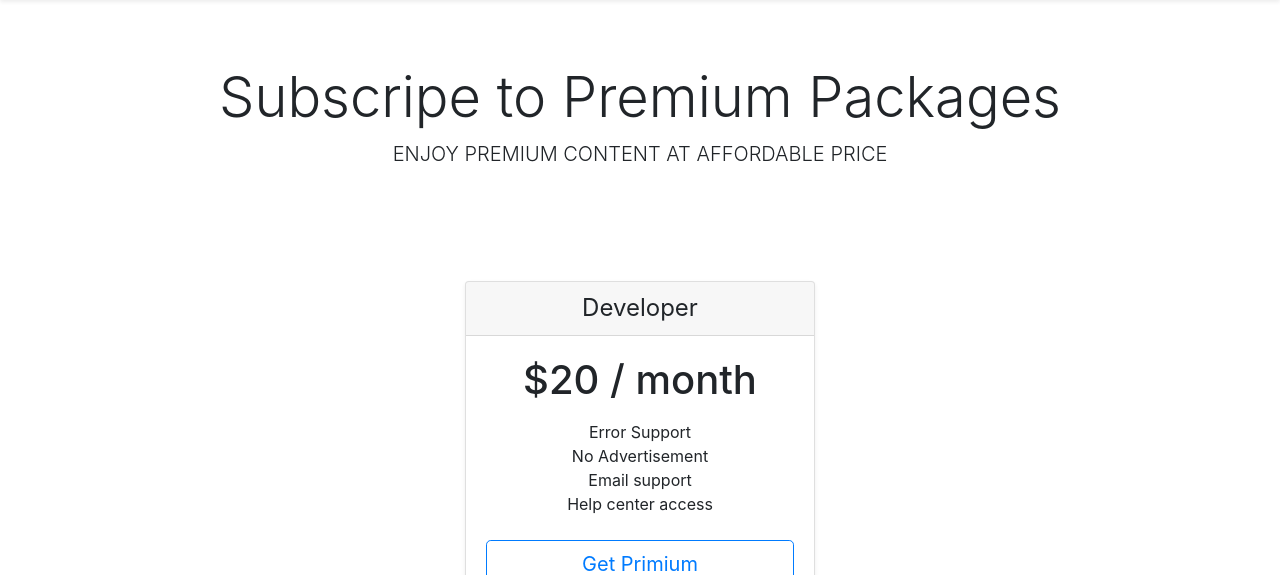
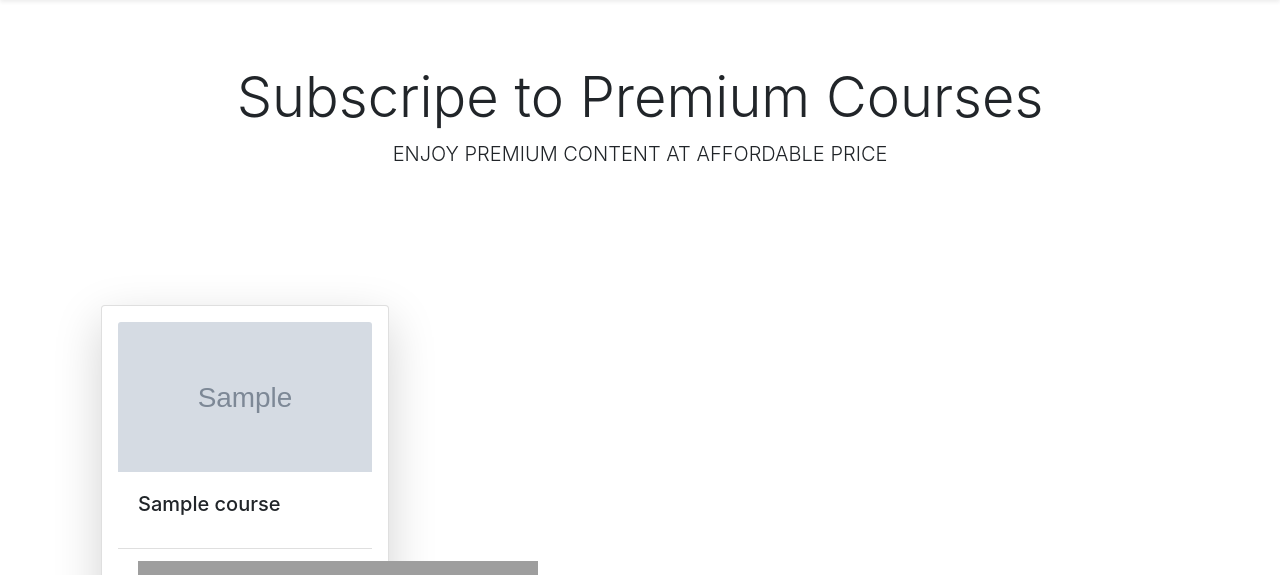
Before and after one commit to yogeshnile/course-stream-in-django, a Django app: template templates/course/pricing.html in a window 1280 px wide. Shown: the part 57-632 px from the top of the page. Run offline with Django 3.2, Linux system fonts and the light colour scheme; the template is opened without the code that fills it: most values are stand-ins (such as "Sample title", 1, 10 or a date in 2020); grey boxes marked "Sample" are stand-in pictures; some libraries are stand-ins or nearby versions; grey boxes are pictures that could not be loaded.

```diff
--- a/mysite/views.py
+++ b/mysite/views.py
@@ -41,7 +41,11 @@ def lecture_detail(request, slug, lecture_slug):
     return render(request, 'course/lecture.html', context)
 
 def pricing(request):
-    return render(request, 'course/pricing.html')
+    course = Course.objects.filter(course_type="PAID")
+    context = {
+        "course": course
+    }
+    return render(request, 'course/pricing.html', context)
 
 def videoComment(request):
     if request.user.is_authenticated == True:
--- a/templates/course/course_detail.html
+++ b/templates/course/course_detail.html
@@ -53,7 +53,10 @@
                             <div id="collapseOne{{ section.id }}" class="collapse show"
                                 aria-labelledby="headingOne{{ section.id }}" data-parent="#accordionExample">
                                 <div class="card-body">{% for lecture in lecture %}{% if lecture.section == section %}
+                                {% if lecture.lecture_type == "NOT PREMIUM" %}
                                     <li><a href="{{ course.course_slug }}/{{ lecture.lecture_slug }}"><b style="font-size: small; color: black;">{{ lecture.title }}</b></a></li>
+                                    {% else %}<li><b style="font-size: small; color: black;">{{ lecture.title }}</b> <span class="badge badge-pill badge-secondary">PREMIUM VIDEO</span></li>
+                                    {% endif %}
                                     {% else %}{% endif %}{% endfor %}
                                 </div>
                             </div>
--- a/templates/course/lecture.html
+++ b/templates/course/lecture.html
@@ -32,8 +32,10 @@
                             <div id="collapseOne{{ section.id }}" class="collapse show"
                                 aria-labelledby="headingOne{{ section.id }}" data-parent="#accordionExample">
                                 <div class="card-body">{% for lecture in lecture %}{% if lecture.section == section %}
+                                {% if lecture.lecture_type == "NOT PREMIUM" %}
                                     <li><a href="{{ lecture.lecture_slug }}">{{ lecture.title }}</a>
-                                    </li>{% else %}{% endif %}{% endfor %}
+                                    </li>{% else %}<li>{{ lecture.title }} <span class="badge badge-pill badge-secondary">PREMIUM VIDEO</span></li>
+                                    {% endif %}{% else %}{% endif %}{% endfor %}
                                 </div>
                             </div>
                         </div>{% endfor %}
--- a/templates/course/pricing.html
+++ b/templates/course/pricing.html
@@ -9,32 +9,34 @@
 <div class="container">
     <div class="jumbotron jumbotron-fluid bg-transparent">
         <div class="container text-center">
-            <h1 class="display-4">Subscripe to Premium Packages</h1>
+            <h1 class="display-4">Subscripe to Premium Courses</h1>
             <p class="lead">ENJOY PREMIUM CONTENT AT AFFORDABLE PRICE</p>
         </div>
     </div>
 </div>
 <div class="container">
     <div class="row">
-        <div class="col-md-4 offset-md-4">
-            <div class="card-deck mb-3 text-center">
-                <div class="card mb-4 shadow-sm">
-                    <div class="card-header">
-                        <h4 class="my-0 font-weight-normal">Developer</h4>
-                    </div>
-                    <div class="card-body">
-                        <h1 class="card-title pricing-card-title">$20 / month</h1>
-                        <ul class="list-unstyled mt-3 mb-4">
-                            <li>Error Support</li>
-                            <li>No Advertisement</li>
-                            <li>Email support</li>
-                            <li>Help center access</li>
-                        </ul>
-                        <button type="button" class="btn btn-lg btn-block btn-outline-primary">Get Primium</button>
-                    </div>
+        {% for course in course reversed %}
+        <div class="col-sm-4">
+            <div class="card my-4 mx-3 shadow-lg p-3 mb-5 bg-white rounded" style="width: 18rem;">
+                <img src="{{ course.thumbnail_url }}" class="card-img-top" alt="Course Thumbnail" height="150">
+                <div class="card-body">
+                    <h5 class="card-title">{{ course.title }}</h5>
+                </div>
+                <ul class="list-group list-group-flush">
+                    <li class="list-group-item"><img src="https://img.icons8.com/android/20/000000/time.png" />
+                        {{ course.course_length }}</li>
+                    <li class="list-group-item"><img src="https://img.icons8.com/metro/20/000000/price-tag-euro.png" />
+                        {{ course.course_type }}</li>
+                </ul>
+                <div class="card-body">
+                    <center>
+                        <a href="Courses/{{ course.course_slug }}" class="btn btn-info py-2 my-1">View Course Details</a>
+                    </center>
                 </div>
             </div>
         </div>
+        {% endfor %}
     </div>
 </div>
 {% endblock body %}
```
Also changed, not shown: db2.sqlite3.
